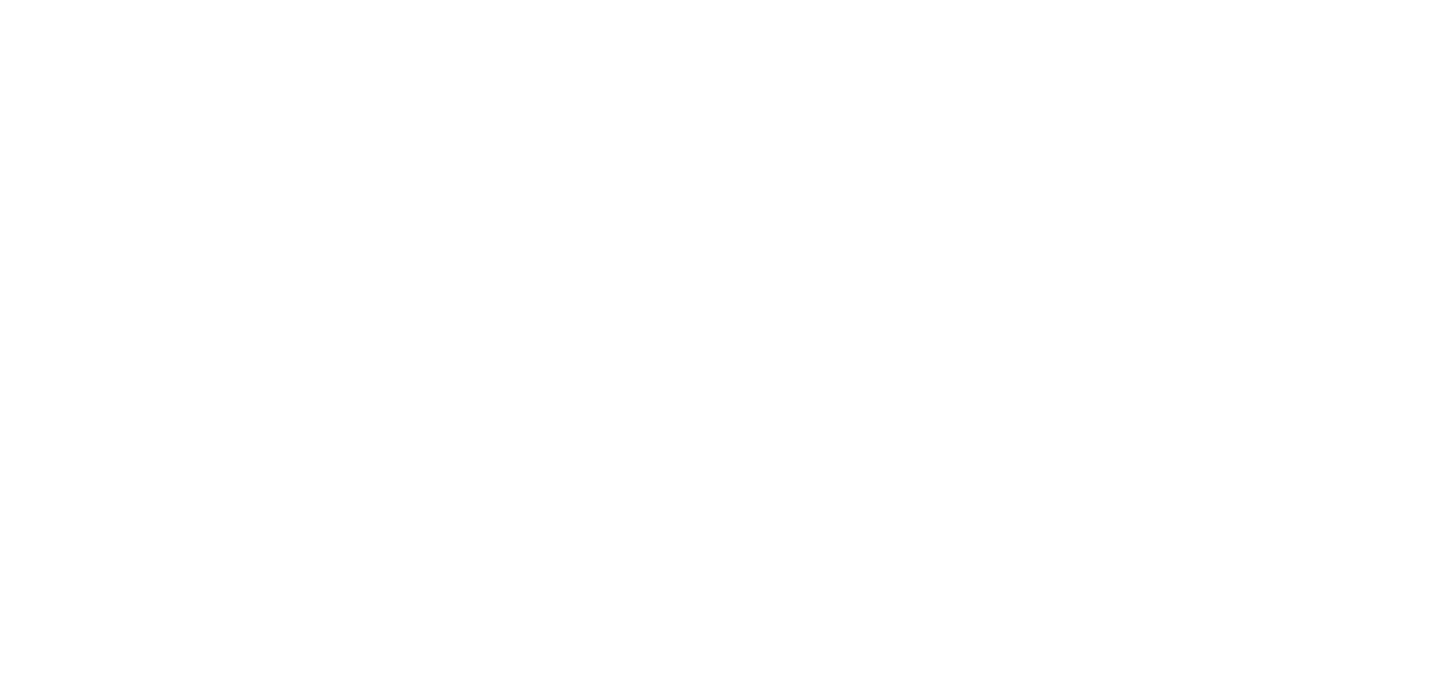
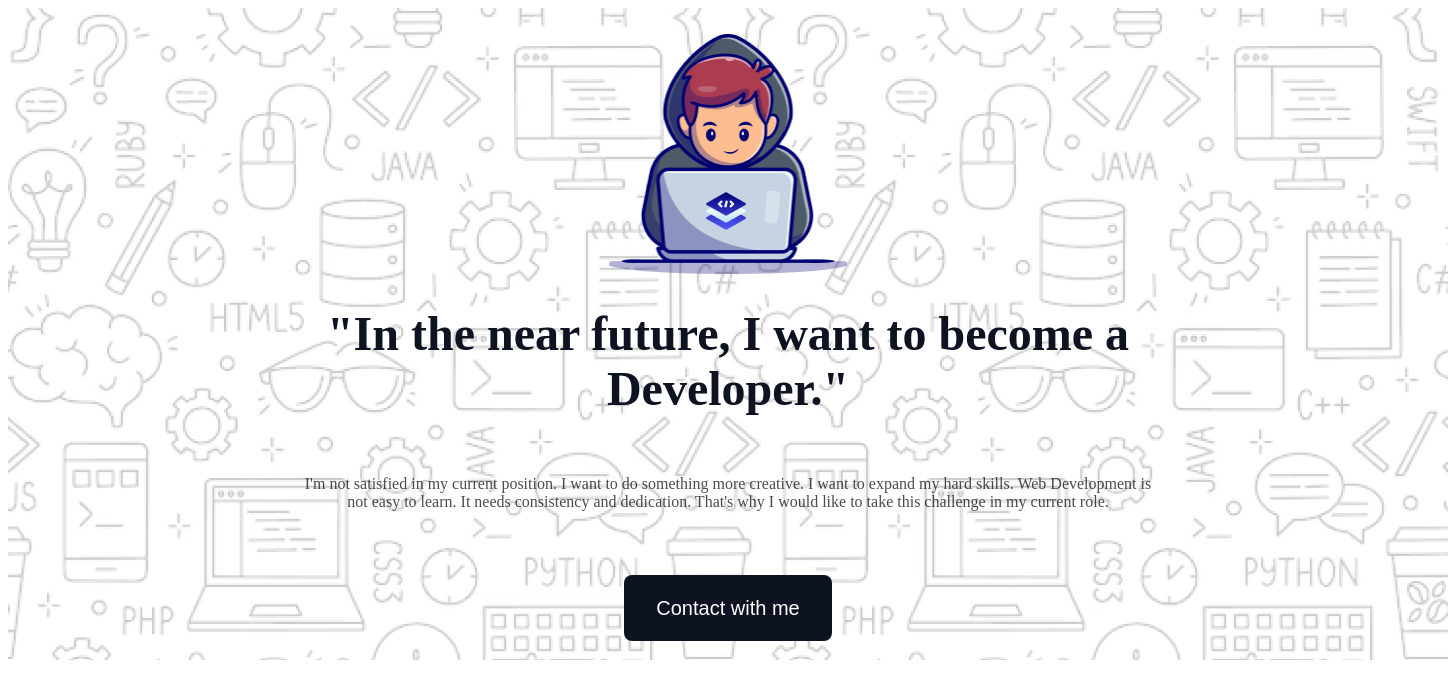
Before and after one commit to su-mamun/assignment-01, a plain HTML site: page index.html in a window 1280 px wide. Shown: the whole page, 1448 px wide, since content can reach past the window. Drawn offline with Linux system fonts and the light colour scheme; a web font is replaced by a local one.

Commit message:
added header

```diff
--- a/index.html
+++ b/index.html
@@ -7,6 +7,23 @@
     <link rel="stylesheet" href="styles.css">
 </head>
 <body>
+    <header>
+        <div class="lower-section">
+            <div class="header-content">
+                <img src="assets/Group.png" alt="">
+                <h1>"In the near future, I want to become a Developer."</h1>
+                <p>I'm not satisfied in my current position. I want to do something more creative. I want to expand my hard skills. Web Development is not easy to learn. It needs consistency and dedication. That's why I would like to take this challenge in my current role.
+                </p>
+                <button class="button">Contact with me</button>
+            </div>
+        </div>
 
+    </header>
+    <main>
+
+    </main>
+    <footer>
+
+    </footer>
 </body>
 </html>
--- a/styles.css
+++ b/styles.css
@@ -0,0 +1,53 @@
+@import url('https://fonts.googleapis.com/css2?family=Azeret+Mono:ital,wght@0,100..900;1,100..900&display=swap');
+header{
+    font-family: Azeret Mono;
+
+}
+.lower-section{
+    background-image: url(assets/Hero-bg.png);
+    background-repeat: no-repeat;
+    background-position: absolute;
+    margin: 0 auto;
+    width: 1440px;
+    height: 652px;
+
+}
+.header-content{
+    display: flex;
+    flex-direction: column;
+    justify-content: space-between;
+    align-items: center;
+}
+.header-content img{
+    margin-top: 26px;
+    width: 240px;
+    height: 240px;
+}
+.header-content h1{
+    margin-top: 32px;
+    color: rgb(13, 19, 33);
+    font-size: 48px;
+    text-align: center;
+    width: 998px;
+    height: 136px;
+}
+.header-content p{
+    margin-top: 1px;
+    width: 852px;
+    height: 52px;
+    text-align: center;
+    font-size: 16px;
+    opacity: 0.7;
+}
+.button{
+    margin-top: 32px;
+    font-size: 20px;
+    border-radius: 8px;
+    background: rgb(13, 19, 33);
+    color: white;
+    border: none;
+    padding: 21px 24px;
+    width: 208px;
+    height: 66px;
+    margin-bottom: 44px;
+}
```
Also changed, not shown: assets/linkedin-icon.png (renamed from assets/linkedin-icon 1.png).
